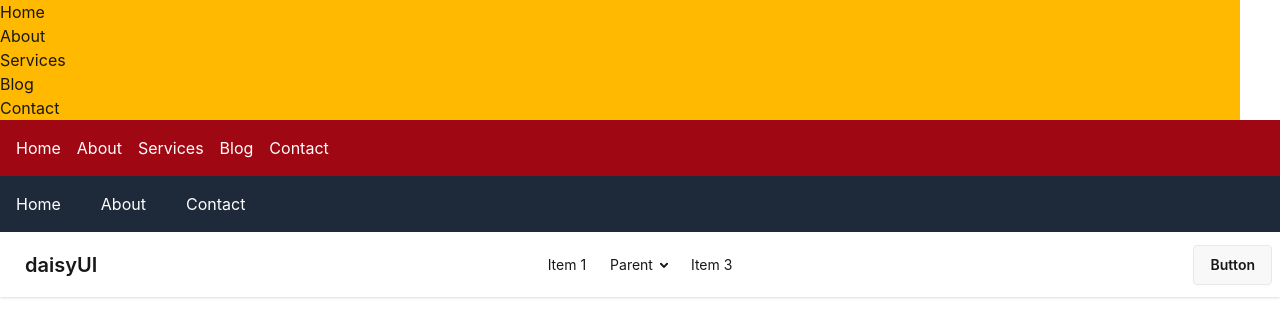
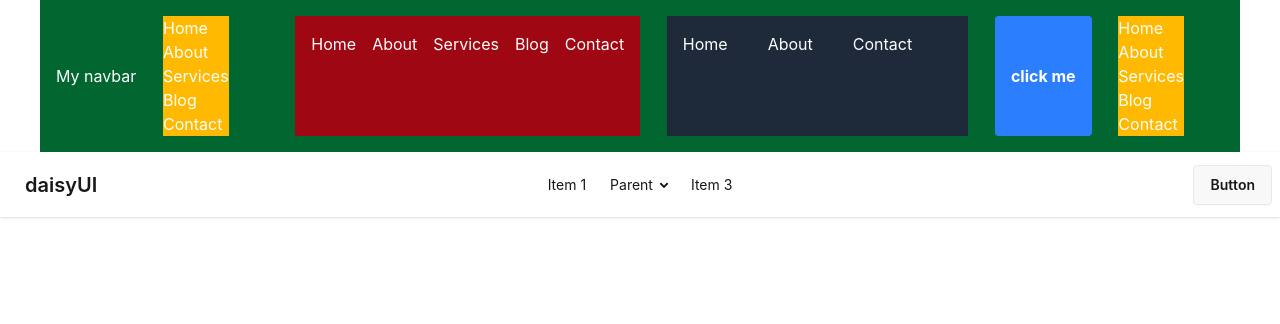
Before and after one commit to Tsar365/react-router-state-management, a React (Vite) app in the folder react42/: page /contact in a window 1280 px wide. Shown: the top 324 px of the page. Built offline with nearby package versions, Linux system fonts and the light colour scheme.

Commit message:
42-3 updated

```diff
--- a/react42/src/assets/components/navbar/NavBar.jsx
+++ b/react42/src/assets/components/navbar/NavBar.jsx
@@ -1,4 +1,7 @@
-import Link from "./Link";
+import Link from './Link';
+import { SquareMenu } from 'lucide-react';
+import { useState } from 'react';
+import { CircleX } from 'lucide-react';
 
 // import React from 'react';
 const navigationData = [
@@ -30,16 +33,36 @@ const navigationData = [
 ];
 
 const NavBar = () => {
+	const [open, setOpen] = useState(false);
+
+	const links = navigationData.map((route) => (
+		<Link
+			key={route.id}
+			route={route}></Link>
+	));
+
 	return (
-		<nav>
+		<nav className="bg-green-800 p-4 text-white flex justify-between mx-10">
+			<span
+				className="flex items-center space-x-2"
+				onClick={() => setOpen(!open)}>
+				{open ? (
+					<CircleX className="md:hidden"></CircleX>
+				) : (
+					<SquareMenu className="md:hidden"></SquareMenu>
+				)}
+
+				<h3>My navbar</h3>
+			</span>
 			<ul>
-				{navigationData.map((route) => (
-					<Link
+				{/* {navigationData.map((route) => (
+					 <Link
 						key={route.id}
-						route={route}></Link>
-				))}
+						 route={route}></Link>
+				 ))} */}
+
+				{links}
 			</ul>
-
 			<ul className="flex space-x-4 bg-red-800 p-4 text-white">
 				{navigationData.map((item) => (
 					<li key={item.id}>
@@ -47,7 +70,6 @@ const NavBar = () => {
 					</li>
 				))}
 			</ul>
-
 			<ul className="flex space-x-4 bg-gray-800 p-4 text-white">
 				<li className="mr-10">
 					<a href="#">Home</a>
@@ -59,6 +81,11 @@ const NavBar = () => {
 					<a href="/contact">Contact</a>
 				</li>
 			</ul>
+			<button className="bg-blue-500 hover:bg-blue-700 text-white font-bold py-2 px-4 rounded">click me</button>
+
+      <ul classname='md:flex hidden'>
+        {links}
+      </ul>
 		</nav>
 	);
 };
```
